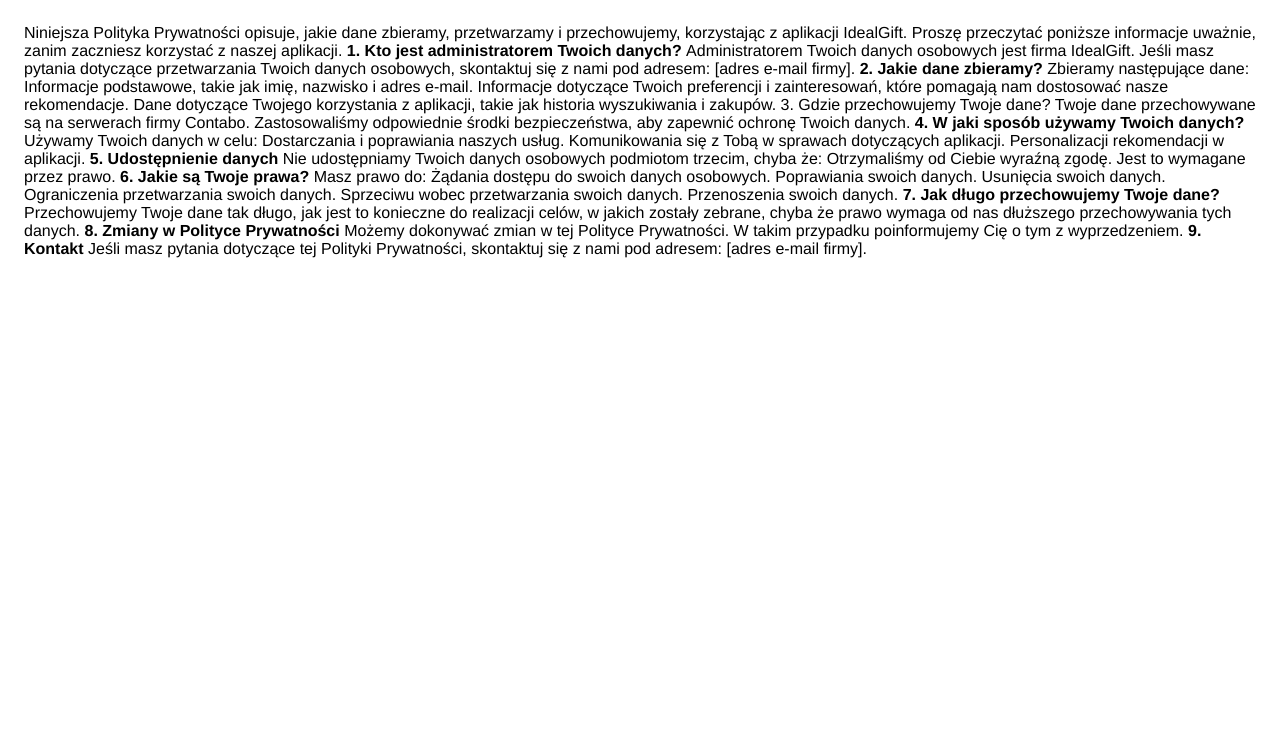
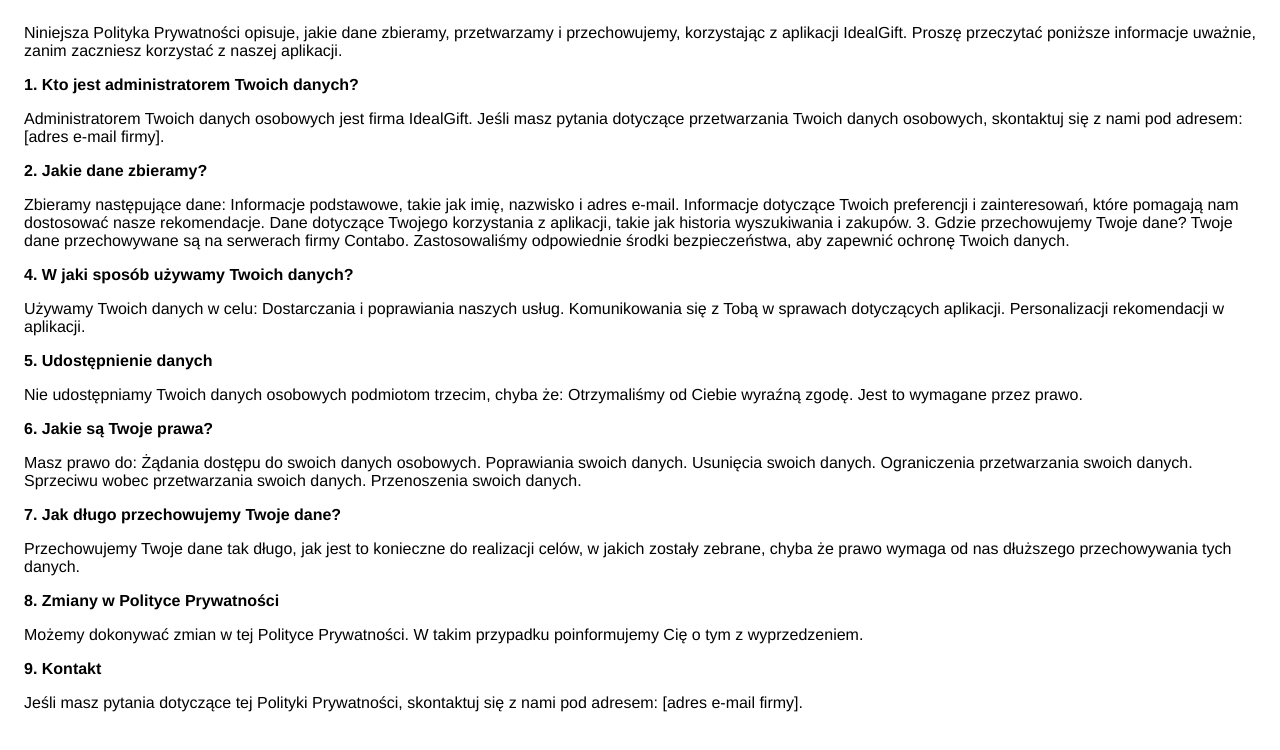
Before and after one commit to mkrosnicki/mkrosnicki.github.io, a plain HTML site: page index.html in a window 1280 px wide. Drawn offline with Linux system fonts and the light colour scheme.

Commit message:
corrected formatting

```diff
--- a/index.html
+++ b/index.html
@@ -4,20 +4,33 @@
     <meta charset='utf-8'>
     <meta name='viewport' content='width=device-width'>
     <title>Polityka Prywatności</title>
-    <style> body { font-family: 'Helvetica Neue', Helvetica, Arial, sans-serif; padding:1em; } </style>
+    <style> body {
+        font-family: 'Helvetica Neue', Helvetica, Arial, sans-serif;
+        padding: 1em;
+    } </style>
 </head>
 <body>
-Niniejsza Polityka Prywatności opisuje, jakie dane zbieramy, przetwarzamy i przechowujemy, korzystając z aplikacji IdealGift. Proszę przeczytać poniższe informacje uważnie, zanim zaczniesz korzystać z naszej aplikacji.
+Niniejsza Polityka Prywatności opisuje, jakie dane zbieramy, przetwarzamy i przechowujemy, korzystając z aplikacji
+IdealGift. Proszę przeczytać poniższe informacje uważnie, zanim zaczniesz korzystać z naszej aplikacji.
 
+<p>
     <strong>
         1. Kto jest administratorem Twoich danych?
     </strong>
+</p>
 
-Administratorem Twoich danych osobowych jest firma IdealGift. Jeśli masz pytania dotyczące przetwarzania Twoich danych osobowych, skontaktuj się z nami pod adresem: [adres e-mail firmy].
+<p>
+    Administratorem Twoich danych osobowych jest firma IdealGift. Jeśli masz pytania dotyczące przetwarzania Twoich
+    danych osobowych, skontaktuj się z nami pod adresem: [adres e-mail firmy].
+</p>
 
+<p>
     <strong>
         2. Jakie dane zbieramy?
     </strong>
+</p>
+
+<p>
 
     Zbieramy następujące dane:
 
@@ -26,31 +39,45 @@ Informacje dotyczące Twoich preferencji i zainteresowań, które pomagają nam
     Dane dotyczące Twojego korzystania z aplikacji, takie jak historia wyszukiwania i zakupów.
     3. Gdzie przechowujemy Twoje dane?
 
-Twoje dane przechowywane są na serwerach firmy Contabo. Zastosowaliśmy odpowiednie środki bezpieczeństwa, aby zapewnić ochronę Twoich danych.
+    Twoje dane przechowywane są na serwerach firmy Contabo. Zastosowaliśmy odpowiednie środki bezpieczeństwa, aby
+    zapewnić ochronę Twoich danych.
 
+</p>
+
+<p>
     <strong>
         4. W jaki sposób używamy Twoich danych?
     </strong>
+</p>
 
+<p>
     Używamy Twoich danych w celu:
 
     Dostarczania i poprawiania naszych usług.
     Komunikowania się z Tobą w sprawach dotyczących aplikacji.
     Personalizacji rekomendacji w aplikacji.
+</p>
 
+<p>
     <strong>
         5. Udostępnienie danych
     </strong>
+</p>
 
+<p>
     Nie udostępniamy Twoich danych osobowych podmiotom trzecim, chyba że:
 
     Otrzymaliśmy od Ciebie wyraźną zgodę.
     Jest to wymagane przez prawo.
+</p>
 
+<p>
     <strong>
         6. Jakie są Twoje prawa?
     </strong>
+</p>
 
+<p>
     Masz prawo do:
 
     Żądania dostępu do swoich danych osobowych.
@@ -59,23 +86,37 @@ Usunięcia swoich danych.
     Ograniczenia przetwarzania swoich danych.
     Sprzeciwu wobec przetwarzania swoich danych.
     Przenoszenia swoich danych.
+</p>
 
+<p>
     <strong>
         7. Jak długo przechowujemy Twoje dane?
     </strong>
+</p>
 
-Przechowujemy Twoje dane tak długo, jak jest to konieczne do realizacji celów, w jakich zostały zebrane, chyba że prawo wymaga od nas dłuższego przechowywania tych danych.
+<p>
+    Przechowujemy Twoje dane tak długo, jak jest to konieczne do realizacji celów, w jakich zostały zebrane, chyba że
+    prawo wymaga od nas dłuższego przechowywania tych danych.
+</p>
 
+<p>
     <strong>
         8. Zmiany w Polityce Prywatności
     </strong>
+</p>
 
+<p>
     Możemy dokonywać zmian w tej Polityce Prywatności. W takim przypadku poinformujemy Cię o tym z wyprzedzeniem.
+</p>
 
+<p>
     <strong>
         9. Kontakt
     </strong>
+</p>
 
+<p>
     Jeśli masz pytania dotyczące tej Polityki Prywatności, skontaktuj się z nami pod adresem: [adres e-mail firmy].
+</p>
 </body>
 </html>
```
Lines whose indentation alone changed are shown as unchanged.
